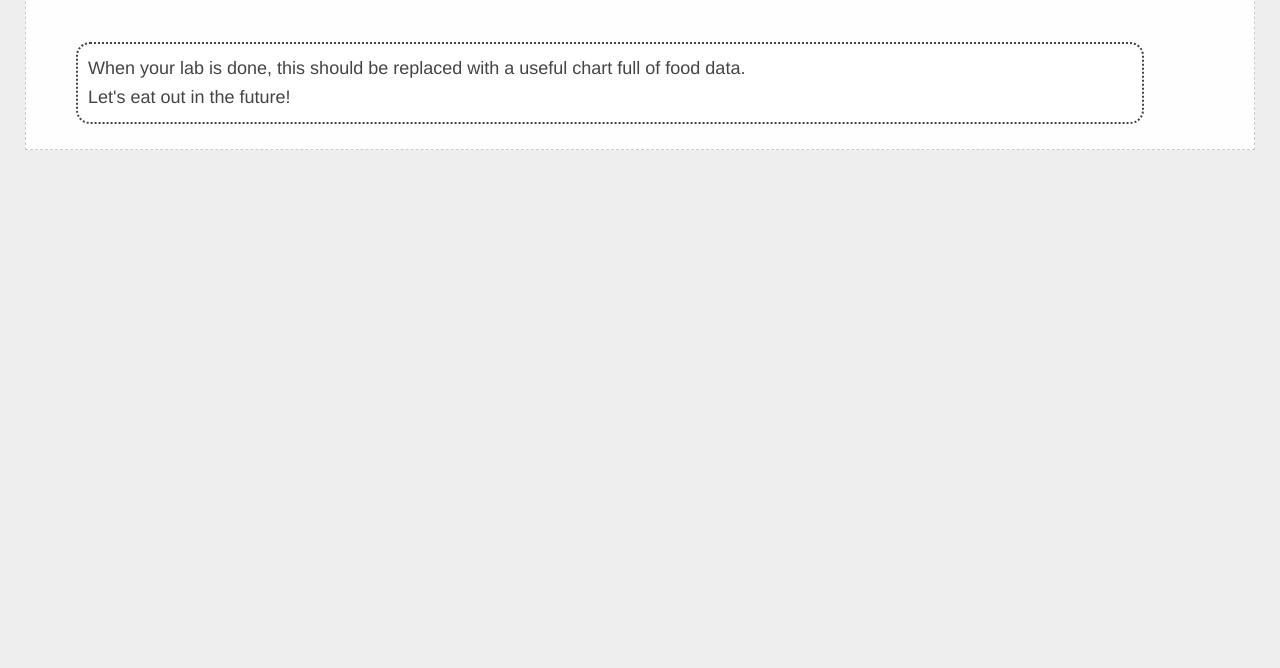
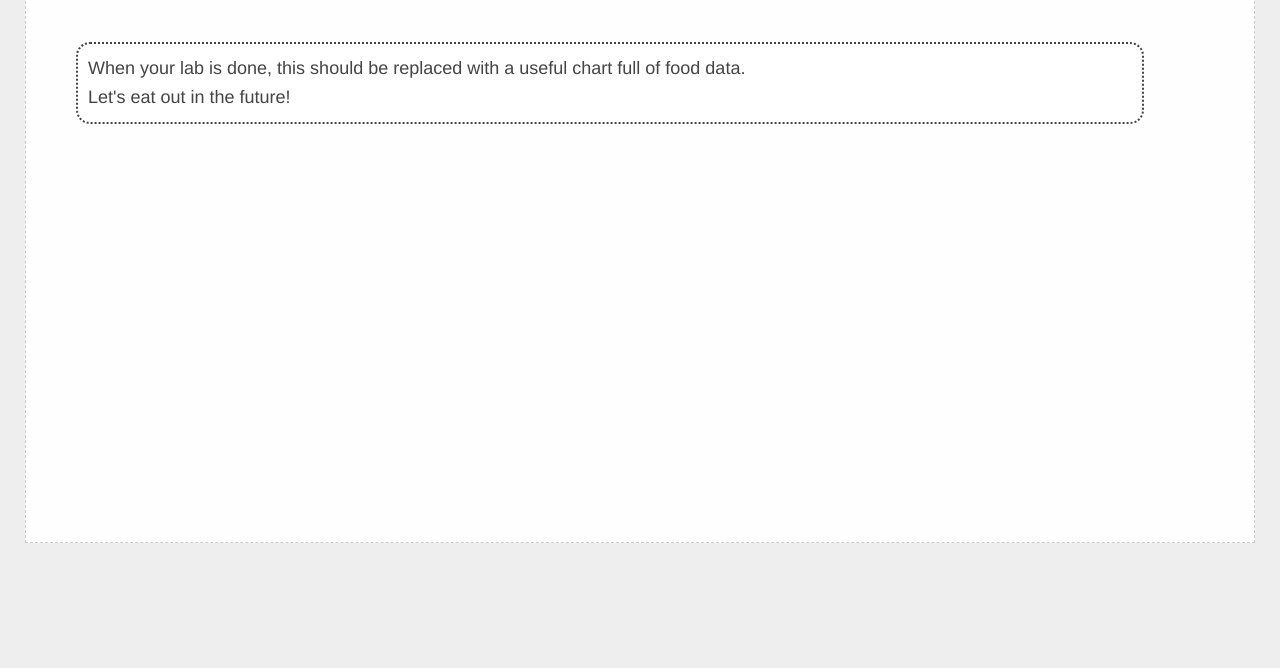
Before and after one commit to awang222/awang222.github.io, a plain HTML site: page lab_8/index.html in a window 1280 px wide. Shown: the part 132-800 px from the top of the page. Drawn offline with Linux system fonts and the light colour scheme; no server answers.

Commit message:
Update styles.css

```diff
--- a/lab_8/styles.css
+++ b/lab_8/styles.css
@@ -27,6 +27,7 @@ h3 {
   display: flex;
   align-items: flex-start;
   font-family: Helvetica, Geneva, Tahoma, sans-serif;
+  height: 80%
 }
 
 .wrapper {
@@ -70,6 +71,7 @@ h3 {
   border: 2px dotted #444;
   align-self: flex-start;
   width: 85%;
+
   padding: 10px;
   overflow-wrap: break-word;
   margin: 25px 50px;
```
